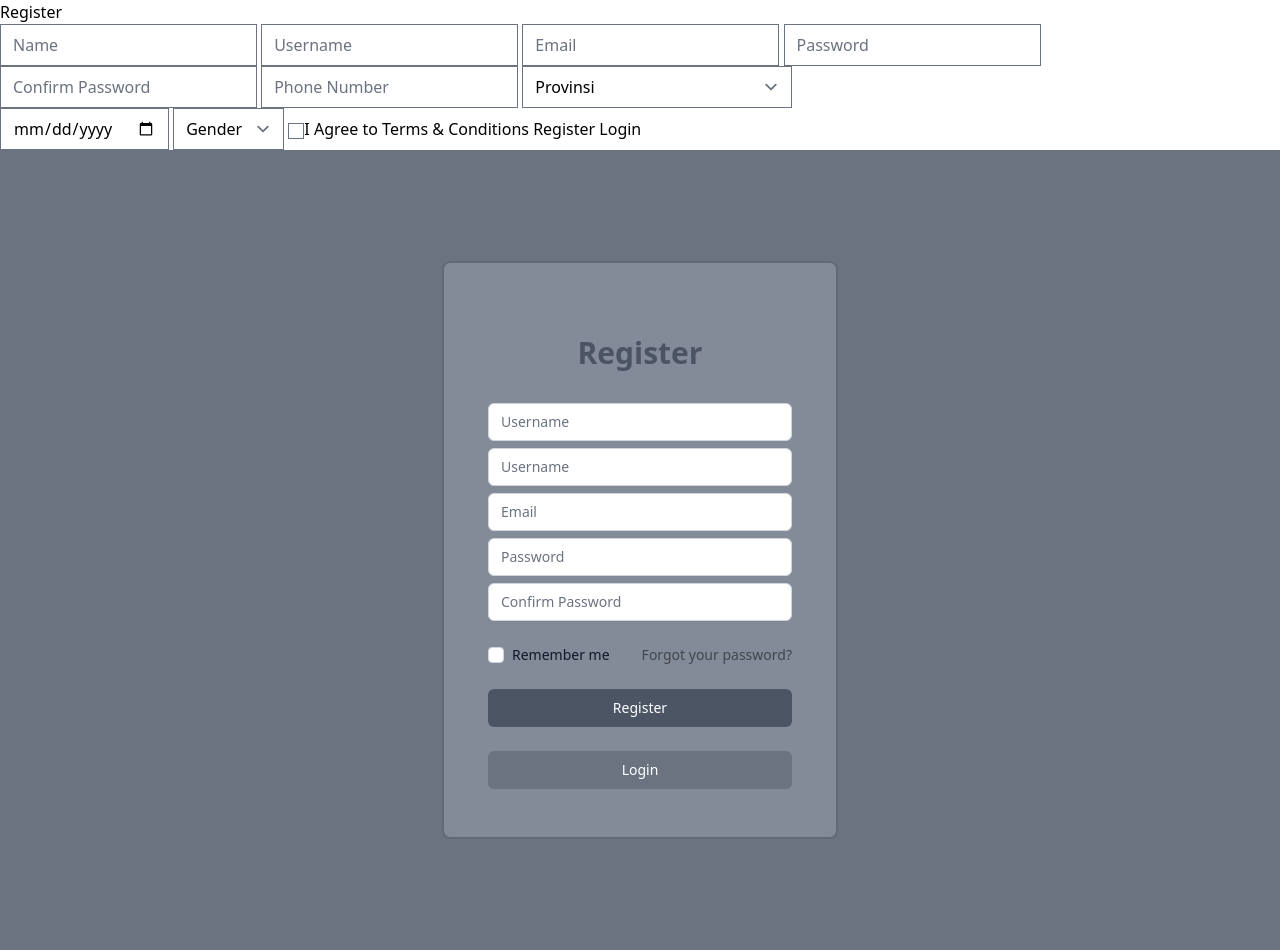
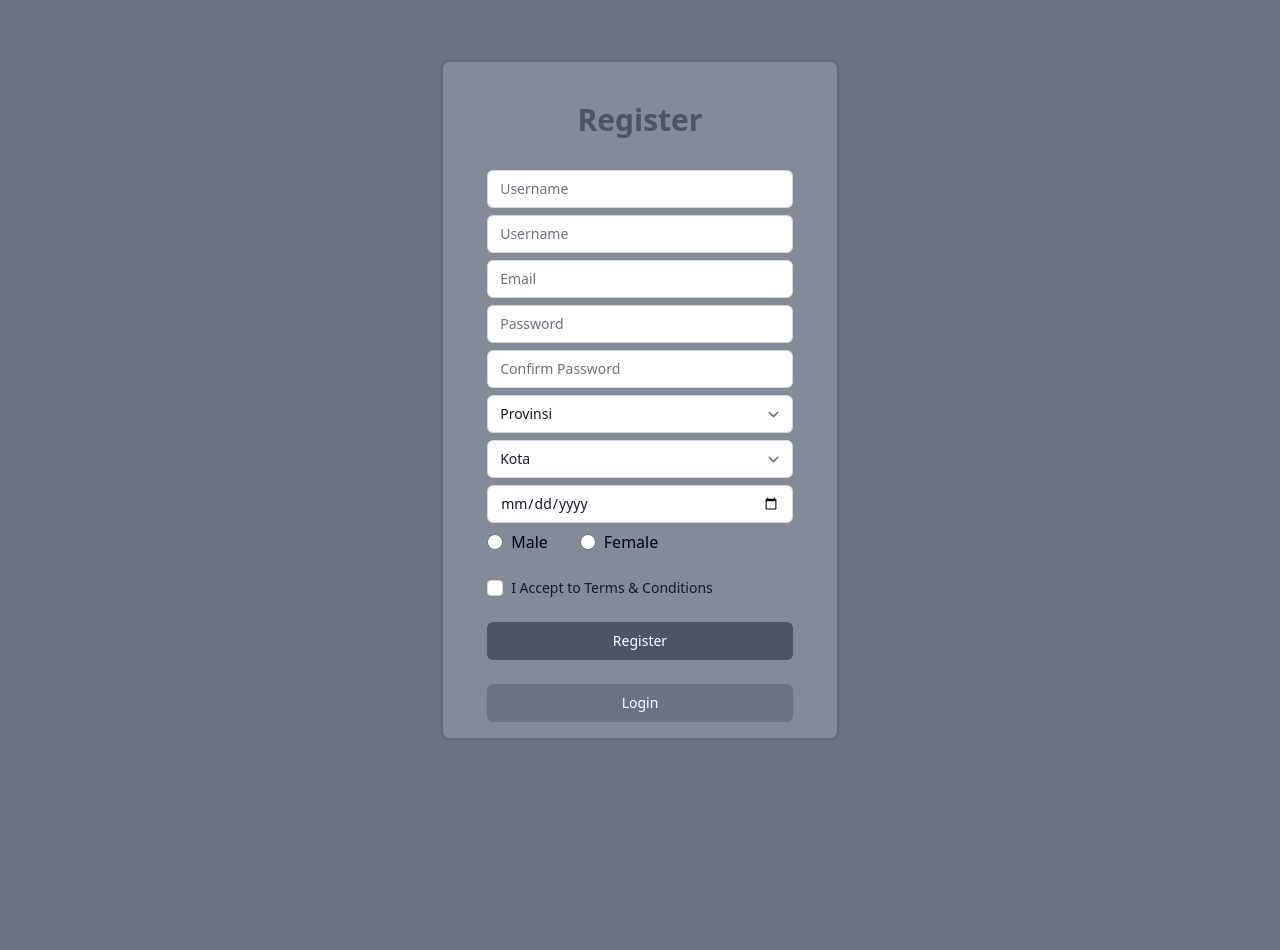
Before and after one commit to Frozen-Coconut/ProjectPW, a PHP site: page /register.php in a window 1280 px wide. After the commit the page ends 740 px from the top, so only its background shows below. Run offline with PHP 8.4, Linux system fonts and the light colour scheme; data comes from the database, SQL or seed files in the repository; style sheets or scripts are compiled from the project's sources; some libraries are stand-ins or nearby versions.

Commit message:
Update Login & Register

```diff
--- a/ajax/loadSelectKota.php
+++ b/ajax/loadSelectKota.php
@@ -0,0 +1,15 @@
+<?php
+    require('../util/connection.php');
+
+    $kota = [];
+    if(isset($_GET["provinsi"]) && $_GET["provinsi"] != "" ){
+        $kota = selectKota($_GET["provinsi"]);
+    }
+?>
+
+<select name="kota" id="selectKota" class="my-2 appearance-none rounded-md relative block w-full px-3 py-2 border border-gray-300 placeholder-gray-500 text-gray-900 rounded-md focus:outline-none focus:ring-indigo-500 focus:border-indigo-500 focus:z-10 sm:text-sm">
+    <option value="" disabled selected hidden class="text-gray-900">Kota</option>
+    <?php foreach($kota as $key => $x) :?>
+        <option value="<?= $x["id"] ?>"><?= $x["name"] ?></option>
+    <?php endforeach; ?>
+</select>
--- a/register.php
+++ b/register.php
@@ -8,16 +8,47 @@
         $email = $_POST["email"];
         $password = $_POST["password"];
         $confirm = $_POST["confirm"];
-        $phone = $_POST["phone"];
-        $gender = $_POST["gender"];
+        $gender = $_POST["gender"] ?? "";
         $birth_date = $_POST["birthDate"];
+        $provinsi = $_POST["provinsi"] ?? "";
+        $kota = $_POST["kota"] ?? "";
 
+        if ($name != "" && $username != "" && $email != "" && $password != "" && $confirm != "" && $gender != "" && $birth_date != "" && $provinsi !="" && $kota != "") {
+            if(isset($_POST["accept"])){
+                $cek = cekKembar(["username" => $username, "email" => $email]);
+                if ($cek == 0) {
+                    //regis
+                    if ($password == $confirm) {
+                        $userBaru = [
+                            "email" => $email,
+                            "username" => $username,
+                            "password" => $password,
+                            "name" => $name,
+                            "provinsi" => $provinsi,
+                            "kota" => $kota,
+                            "birth_date" => $birth_date,
+                            "gender" => $gender
+                        ];
+                        insertUser($userBaru);
+                        header("Location: login.php");
+                    }
+                    else echo("Message2"); // Kasi pesan password dan confirm salah
+                }
+                else echo("Message1"); // Kasi pesan username atau email tidak boleh kembar
+            }
+            else echo("Message3"); // Kasi pesan accept terms and condition
+        }
+        else echo("Message"); // Kasi pesan semua input harus di isi
+    }
+
+    if(isset($_POST["login"])){
+        header("Location:login.php");
     }
 
     $provinsi = selectProvinsi();
 ?>
-    <h1>Register</h1>
-    <form action="#" method="post">
+    <!-- <h1>Register</h1> -->
+    <!-- <form action="#" method="post">
         <input type="text" name="name" id="" placeholder="Name">
         <input type="text" name="username" id="" placeholder="Username">
         <input type="email" name="email" id="" placeholder="Email">
@@ -41,9 +72,9 @@
 
         <button name="register">Register</button>
         <a href="login.php"><button>Login</button></a>
-    </form>
+    </form> -->
     <div class="min-h-screen flex items-center justify-center bg-gray-500">
-        <div class="border-2 border-black border-opacity-25 rounded-lg flex items-center justify-center py-12 px-4 sm:px-6 lg:px-8 bg-gray-400 bg-opacity-50">
+        <div class="border-2 border-black border-opacity-25 rounded-lg flex items-center justify-center py-4 px-4 sm:px-6 lg:px-8 bg-gray-400 bg-opacity-50">
             <div class="max-w-md w-full space-y-8">
                 <div>
                 <h2 class="mt-6 text-center text-3xl font-extrabold text-gray-700 text-opacity-75">
@@ -52,39 +83,60 @@
                 </div>
                 <form class="mt-8 space-y-6 px-3" action="#" method="POST">
                 <input type="hidden" name="remember" value="true">
-                <div class="rounded-md shadow-sm -space-y-px bg-dark">
+                <div class="rounded-md -space-y-px bg-dark">
                     <div>
                     <label for="name" class="sr-only" text-gray-300 text-opacity-50>Name</label>
-                    <input id="name" type="text" name="name" autocomplete="email" class="my-2 appearance-none rounded-md relative block w-full px-3 py-2 border border-gray-300 placeholder-gray-500 text-gray-900 rounded-md focus:outline-none focus:ring-indigo-500 focus:border-indigo-500 focus:z-10 sm:text-sm" placeholder="Username">
+                    <input id="name" type="text" name="name" autocomplete="" class="my-2 appearance-none rounded-md relative block w-full px-3 py-2 border border-gray-300 placeholder-gray-500 text-gray-900 rounded-md focus:outline-none focus:ring-indigo-500 focus:border-indigo-500 focus:z-10 sm:text-sm" placeholder="Username">
                     </div>
                     <div>
                     <label for="username" class="sr-only" text-gray-300 text-opacity-50>Username</label>
-                    <input id="username" name="username" type="text" autocomplete="email" class="my-2 appearance-none rounded-md relative block w-full px-3 py-2 border border-gray-300 placeholder-gray-500 text-gray-900 focus:outline-none focus:ring-indigo-500 focus:border-indigo-500 focus:z-10 sm:text-sm" placeholder="Username">
+                    <input id="username" name="username" type="text" autocomplete="" class="my-2 appearance-none rounded-md relative block w-full px-3 py-2 border border-gray-300 placeholder-gray-500 text-gray-900 focus:outline-none focus:ring-indigo-500 focus:border-indigo-500 focus:z-10 sm:text-sm" placeholder="Username">
                     </div>
                     <div>
                     <label for="email" class="sr-only" text-gray-300 text-opacity-50>Email</label>
-                    <input id="email" name="email" type="email" autocomplete="email" class="my-2 appearance-none rounded-md relative block w-full px-3 py-2 border border-gray-300 placeholder-gray-500 text-gray-900 focus:outline-none focus:ring-indigo-500 focus:border-indigo-500 focus:z-10 sm:text-sm" placeholder="Email">
+                    <input id="email" name="email" type="email" autocomplete="" class="my-2 appearance-none rounded-md relative block w-full px-3 py-2 border border-gray-300 placeholder-gray-500 text-gray-900 focus:outline-none focus:ring-indigo-500 focus:border-indigo-500 focus:z-10 sm:text-sm" placeholder="Email">
                     </div>
                     <div>
                     <label for="password" class="sr-only" text-gray-300 text-opacity-50>Password</label>
-                    <input id="password" name="password" type="password" autocomplete="current-password" class="my-2 appearance-none rounded-md relative block w-full px-3 py-2 border border-gray-300 placeholder-gray-500 text-gray-900 focus:outline-none focus:ring-indigo-500 focus:border-indigo-500 focus:z-10 sm:text-sm" placeholder="Password">
+                    <input id="password" name="password" type="password" autocomplete="" class="my-2 appearance-none rounded-md relative block w-full px-3 py-2 border border-gray-300 placeholder-gray-500 text-gray-900 focus:outline-none focus:ring-indigo-500 focus:border-indigo-500 focus:z-10 sm:text-sm" placeholder="Password">
                     </div>
                     <div>
                     <label for="confirm" class="sr-only" text-gray-300 text-opacity-50>Confirm Password</label>
-                    <input id="confirm" name="confirm" type="password" autocomplete="current-password" class="my-2 appearance-none rounded-md relative block w-full px-3 py-2 border border-gray-300 placeholder-gray-500 text-gray-900 rounded-md focus:outline-none focus:ring-indigo-500 focus:border-indigo-500 focus:z-10 sm:text-sm" placeholder="Confirm Password">
+                    <input id="confirm" name="confirm" type="password" autocomplete="" class="my-2 appearance-none rounded-md relative block w-full px-3 py-2 border border-gray-300 placeholder-gray-500 text-gray-900 rounded-md focus:outline-none focus:ring-indigo-500 focus:border-indigo-500 focus:z-10 sm:text-sm" placeholder="Confirm Password">
+                    </div>
+                    <div>
+                    <select onchange="loadSelectKota()" name="provinsi" id="selectProvinsi" class="my-2 appearance-none rounded-md relative block w-full px-3 py-2 border border-gray-300 placeholder-gray-500 text-gray-900 rounded-md focus:outline-none focus:ring-indigo-500 focus:border-indigo-500 focus:z-10 sm:text-sm">
+                        <option value="" disabled selected hidden class="text-gray-900">Provinsi</option>
+                        <?php foreach($provinsi as $key => $x) :?>
+                            <option value="<?= $x["id"] ?>"><?= $x["name"] ?></option>
+                        <?php endforeach; ?>
+                    </select>
+                    </div>
+                    <div id="kota">
+
+                    </div>
+                    <div>
+                    <label for="birthDate" class="sr-only" text-gray-300 text-opacity-50>Birth Date</label>
+                    <input type="date" name="birthDate" id="birthDate" placeholder="Date of Birth" class="my-2 appearance-none rounded-md relative block w-full px-3 py-2 border border-gray-300 placeholder-gray-500 text-gray-900 rounded-md focus:outline-none focus:ring-indigo-500 focus:border-indigo-500 focus:z-10 sm:text-sm">
+                    </div>
+                    <div>
+                    <div class="flex items-center">
+                        <input type="radio" name="gender" id="radioDef" class="hidden" disabled value="" checked>
+                        <input class="mr-2" id="radio1" type="radio" name="gender" value="1"/>
+                        <label for="radio1" class="flex items-center cursor-pointer mr-8">
+                        Male</label>
+                        <input class="mr-2" id="radio2" type="radio" name="gender" value="2"/>
+                        <label for="radio2" class="flex items-center cursor-pointer">
+                        Female</label>
+                    </div>
                     </div>
                 </div>
                 <div class="flex items-center justify-between">
                     <div class="flex items-center">
-                    <input id="remember-me" name="remember" type="checkbox" class="h-4 w-4 text-indigo-600 focus:ring-indigo-500 border-gray-300 rounded">
-                    <label for="remember-me" class="ml-2 block text-sm text-gray-900">
-                        Remember me
+                    <input id="accept" name="accept" type="checkbox" class="h-4 w-4 text-indigo-600 focus:ring-indigo-500 border-gray-300 rounded">
+                    <label for="accept" class="mr-20 ml-2 block text-sm text-gray-900">
+                        I Accept to Terms & Conditions
                     </label>
-                    </div>
-                    <div class="text-sm">
-                    <a href="#" class="font-medium text-black hover:text-gray-300 text-opacity-50 ml-8">
-                        Forgot your password?
-                    </a>
                     </div>
                 </div>
                 <!-- <div class="flex items-center justify-center">
@@ -102,7 +154,7 @@
                 </div>
                 <div>
                     <a href="login.php">
-                    <button class="group relative w-full flex justify-center py-2 px-4 border border-transparent text-sm font-medium rounded-md text-white bg-gray-500 hover:bg-gray-700 focus:outline-none focus:ring-2 focus:ring-offset-2 focus:ring-gray-500">
+                    <button name="login" class="group relative w-full flex justify-center py-2 px-4 border border-transparent text-sm font-medium rounded-md text-white bg-gray-500 hover:bg-gray-700 focus:outline-none focus:ring-2 focus:ring-offset-2 focus:ring-gray-500">
                         Login
                     </button>
                     </a>
@@ -111,6 +163,21 @@
             </div>
         </div>
     </div>
+    <script>
+        loadSelectKota();
+
+        function loadSelectKota() {
+            $.ajax({
+                type: "get",
+                url: "./ajax/loadSelectKota.php",
+                data: {
+                    "provinsi" : $("#selectProvinsi").val()
+                }
+            }).then(res=>{
+                $("#kota").html(res);
+            })
+        }
+    </script>
 <?php
     require_once("./util/docClose.php")
 ?>
--- a/util/connection.php
+++ b/util/connection.php
@@ -131,6 +131,17 @@
         return $hasil;
     }
 
+    function cekKembar($data) {
+        global $conn;
+
+        $user = selectUser();
+        $hasil = 0;
+        foreach($user as $key => $x) {
+            if ($data["username"] == $x["username"] || $data["email"] == $x["email"]) $hasil+=1;
+        }
+        return $hasil;
+    }
+
     function getPageName(){
         return basename($_SERVER["PHP_SELF"]);
     }
```
Also changed, not shown: login.php (+7 -3 lines).
